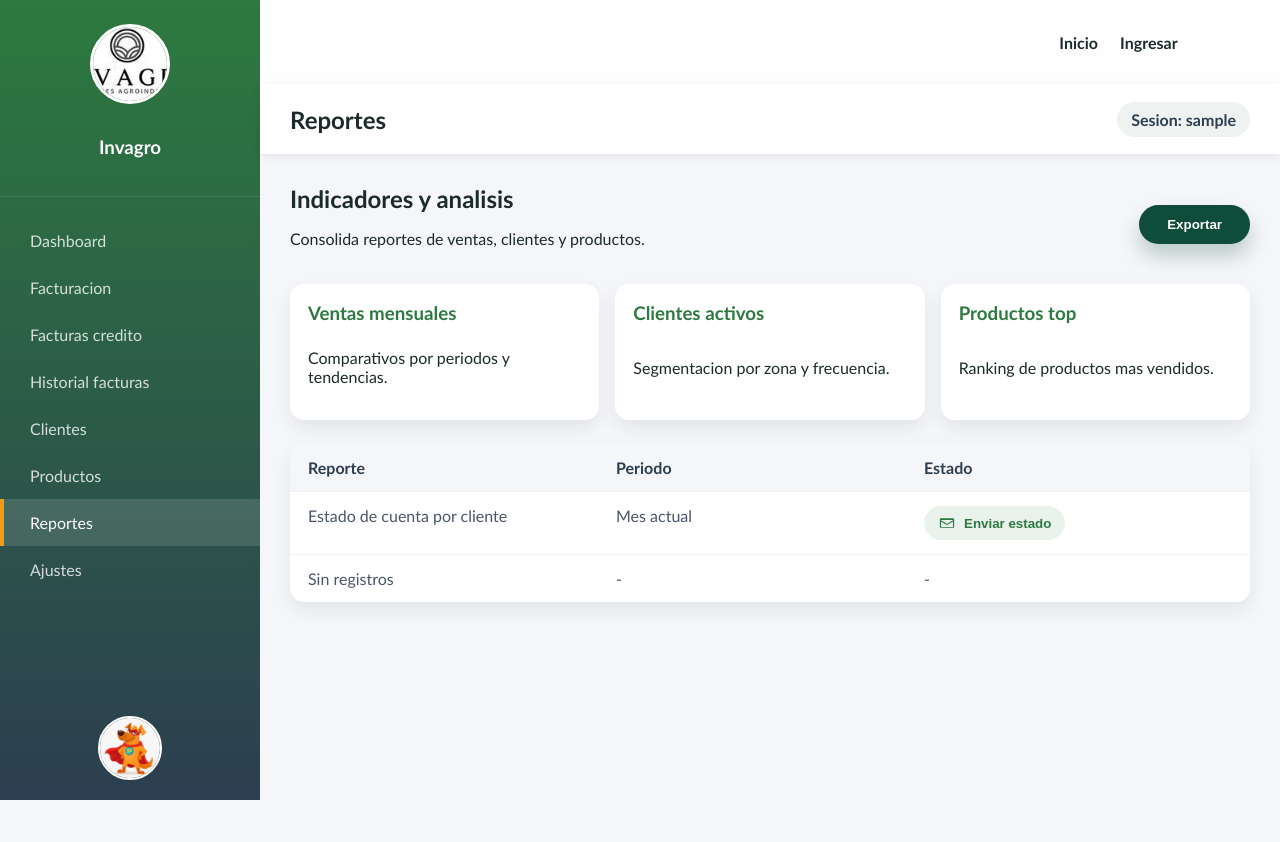
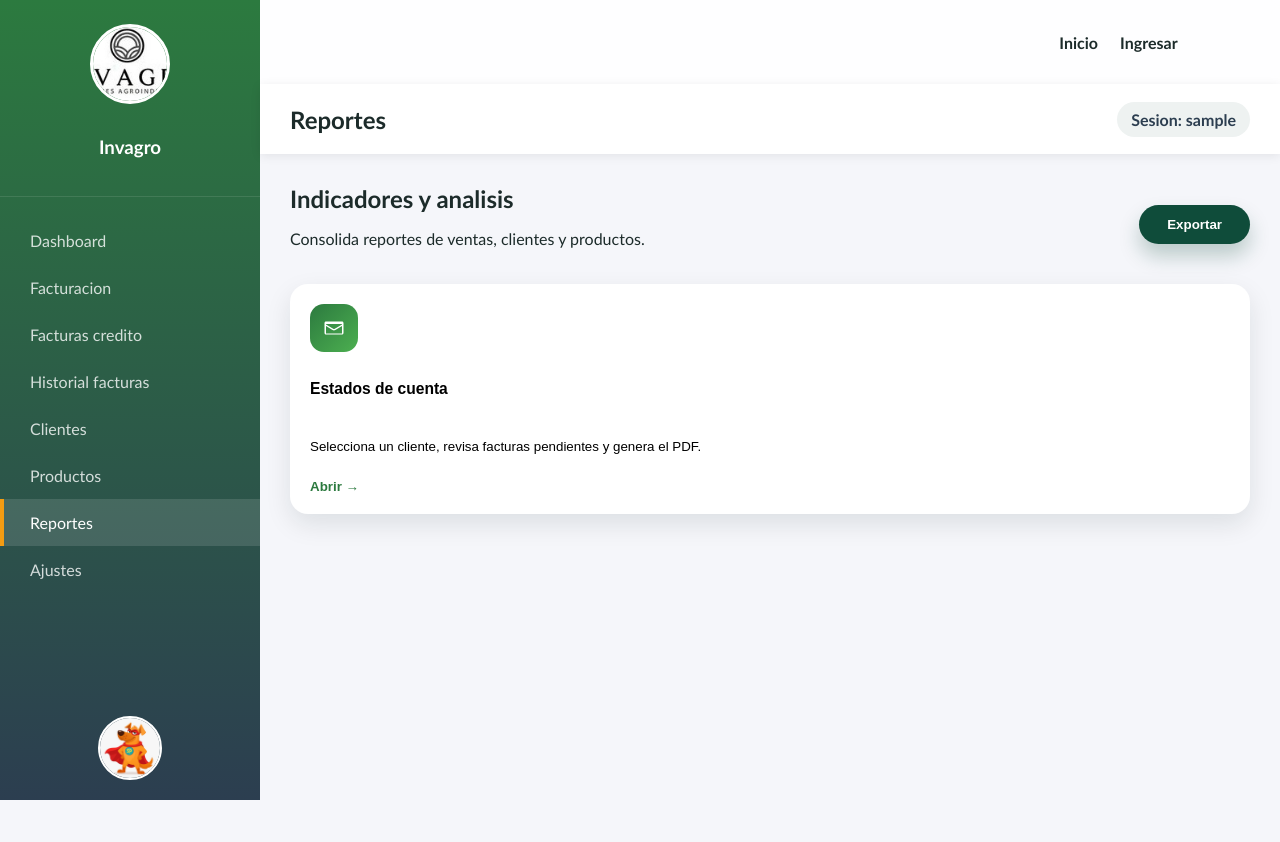
Before and after one commit to Luisfer8904/Sistema-de-facturacion-Invagro, a Flask app: page /reportes in a window 1280 px wide. Shown: the top 842 px of the page. Run offline with Flask 3, Linux system fonts and the light colour scheme; the visitor is signed in with stand-in values (Sample User, id 1); parts of the project's set-up code (start-up, migrations or seed data) failed here and were passed over.

Commit message:
Mejorar reportes con estados de cuenta

```diff
--- a/backend/app.py
+++ b/backend/app.py
@@ -579,7 +579,202 @@ def create_app():
         if not session.get("user"):
             return redirect(url_for("login"))
 
-        return render_template("reportes.html", user=session["user"])
+        try:
+            clientes_data = [
+                {
+                    "id": cliente.id,
+                    "nombre": cliente.nombre,
+                    "rtn": cliente.ruc_dni or "",
+                    "telefono": cliente.telefono or "",
+                }
+                for cliente in Cliente.query.order_by(Cliente.nombre.asc()).all()
+            ]
+            facturas_raw = (
+                FacturaContado.query.filter_by(estado="credito")
+                .order_by(FacturaContado.fecha.desc())
+                .all()
+            )
+            facturas_credito = []
+            for factura in facturas_raw:
+                total = Decimal(str(factura.total or 0))
+                abonado = Decimal(str(factura.pago or 0))
+                saldo = total - abonado
+                if saldo <= 0:
+                    continue
+                facturas_credito.append(
+                    {
+                        "id": factura.id,
+                        "numero_factura": factura.numero_factura,
+                        "cliente_id": factura.cliente_id,
+                        "fecha": factura.fecha.strftime("%d/%m/%Y")
+                        if factura.fecha
+                        else "-",
+                        "total": float(total),
+                        "abonado": float(abonado),
+                        "saldo": float(saldo),
+                    }
+                )
+        except SQLAlchemyError:
+            db.session.rollback()
+            clientes_data = []
+            facturas_credito = []
+
+        return render_template(
+            "reportes.html",
+            user=session["user"],
+            clientes=clientes_data,
+            facturas_credito=facturas_credito,
+        )
+
+    def create_account_statement_pdf(file_path, settings, cliente, facturas, total_saldo):
+        styles = getSampleStyleSheet()
+        doc = SimpleDocTemplate(
+            file_path,
+            pagesize=letter,
+            leftMargin=22,
+            rightMargin=22,
+            topMargin=22,
+            bottomMargin=22,
+        )
+        story = []
+        logo_path = os.path.join(app.static_folder, "assets", "logo.jpg")
+        logo_image = None
+        if os.path.exists(logo_path):
+            logo_image = Image(logo_path, width=60, height=60)
+
+        header_center = (
+            f"<b>{settings.nombre}</b><br/>"
+            f"{settings.direccion or ''}<br/>"
+            f"RTN: {settings.rtn or '-'} &nbsp;&nbsp; TEL: {settings.telefono or '-'}<br/>"
+            f"{settings.email or ''}"
+        )
+        header_right = f"<b>ESTADO DE CUENTA</b><br/>FECHA: {datetime.utcnow():%d/%m/%Y}"
+        header_table = Table(
+            [
+                [
+                    logo_image or "",
+                    Paragraph(header_center, styles["Normal"]),
+                    Paragraph(header_right, styles["Normal"]),
+                ]
+            ],
+            colWidths=[90, 300, 130],
+        )
+        header_table.setStyle(
+            TableStyle(
+                [
+                    ("VALIGN", (0, 0), (-1, -1), "TOP"),
+                    ("ALIGN", (2, 0), (2, 0), "RIGHT"),
+                    ("LINEBELOW", (0, 0), (-1, 0), 0.75, colors.black),
+                ]
+            )
+        )
+        story.append(header_table)
+        story.append(Spacer(1, 10))
+
+        cliente_line = (
+            f"<b>CLIENTE:</b> {cliente.nombre} &nbsp;&nbsp; "
+            f"<b>RTN:</b> {cliente.ruc_dni or '-'} &nbsp;&nbsp; "
+            f"<b>TEL:</b> {cliente.telefono or '-'}"
+        )
+        story.append(Paragraph(cliente_line, styles["Normal"]))
+        story.append(Spacer(1, 8))
+
+        table_data = [["FACTURA", "FECHA", "TOTAL", "ABONADO", "SALDO"]]
+        for factura in facturas:
+            table_data.append(
+                [
+                    factura["numero_factura"],
+                    factura["fecha"],
+                    f"L {factura['total']:.2f}",
+                    f"L {factura['abonado']:.2f}",
+                    f"L {factura['saldo']:.2f}",
+                ]
+            )
+        table = Table(table_data, colWidths=[120, 90, 90, 90, 90])
+        table.setStyle(
+            TableStyle(
+                [
+                    ("BOX", (0, 0), (-1, -1), 0.75, colors.black),
+                    ("LINEBELOW", (0, 0), (-1, 0), 0.6, colors.black),
+                    ("BACKGROUND", (0, 0), (-1, 0), colors.whitesmoke),
+                    ("ALIGN", (2, 1), (-1, -1), "RIGHT"),
+                    ("FONTNAME", (0, 0), (-1, 0), "Helvetica-Bold"),
+                    ("FONTSIZE", (0, 0), (-1, 0), 9),
+                    ("FONTSIZE", (0, 1), (-1, -1), 9),
+                ]
+            )
+        )
+        story.append(table)
+        story.append(Spacer(1, 10))
+
+        total_table = Table(
+            [["TOTAL PENDIENTE", f"L {total_saldo:.2f}"]],
+            colWidths=[150, 120],
+        )
+        total_table.setStyle(
+            TableStyle(
+                [
+                    ("ALIGN", (0, 0), (-1, -1), "RIGHT"),
+                    ("FONTNAME", (0, 0), (-1, -1), "Helvetica-Bold"),
+                    ("FONTSIZE", (0, 0), (-1, -1), 10),
+                ]
+            )
+        )
+        story.append(total_table)
+        doc.build(story)
+
+    @app.post("/reportes/estado-cuenta/pdf")
+    def reportes_estado_cuenta_pdf():
+        if not session.get("user"):
+            return jsonify({"error": "No autorizado"}), 401
+
+        data = request.get_json(silent=True) or {}
+        cliente_id = data.get("cliente_id")
+        if not cliente_id:
+            return jsonify({"error": "Cliente requerido"}), 400
+        try:
+            cliente_id = int(cliente_id)
+        except (TypeError, ValueError):
+            return jsonify({"error": "Cliente invalido"}), 400
+
+        cliente = Cliente.query.get(cliente_id)
+        if not cliente:
+            return jsonify({"error": "Cliente no encontrado"}), 404
+
+        facturas_raw = (
+            FacturaContado.query.filter_by(estado="credito", cliente_id=cliente_id)
+            .order_by(FacturaContado.fecha.asc())
+            .all()
+        )
+        facturas_credito = []
+        total_saldo = Decimal("0")
+        for factura in facturas_raw:
+            total = Decimal(str(factura.total or 0))
+            abonado = Decimal(str(factura.pago or 0))
+            saldo = total - abonado
+            if saldo <= 0:
+                continue
+            total_saldo += saldo
+            facturas_credito.append(
+                {
+                    "numero_factura": factura.numero_factura,
+                    "fecha": factura.fecha.strftime("%d/%m/%Y")
+                    if factura.fecha
+                    else "-",
+                    "total": float(total),
+                    "abonado": float(abonado),
+                    "saldo": float(saldo),
+                }
+            )
+        settings = get_business_settings()
+        safe_base = f"estado-cuenta-{cliente_id}-{datetime.utcnow():%Y%m%d%H%M%S}"
+        filename = build_invoice_pdf_filename(safe_base)
+        file_path = os.path.join(app.config["INVOICE_PDF_FOLDER"], filename)
+        create_account_statement_pdf(
+            file_path, settings, cliente, facturas_credito, total_saldo
+        )
+        pdf_url = url_for("static", filename=f"invoices/{filename}")
+        return jsonify({"pdf_url": pdf_url})
 
     @app.route("/ajustes", methods=["GET", "POST"])
     def ajustes():
--- a/backend/static/css/styles.css
+++ b/backend/static/css/styles.css
@@ -722,6 +722,56 @@ body {
   margin-bottom: 24px;
 }
 
+.report-tools {
+  display: grid;
+  grid-template-columns: repeat(auto-fit, minmax(220px, 1fr));
+  gap: 18px;
+  margin-bottom: 24px;
+}
+
+.tool-card {
+  text-align: left;
+  border: none;
+  border-radius: 18px;
+  padding: 20px;
+  background: #ffffff;
+  box-shadow: 0 10px 26px rgba(12, 32, 28, 0.1);
+  cursor: pointer;
+  display: grid;
+  gap: 12px;
+  transition: transform 0.2s ease, box-shadow 0.2s ease;
+}
+
+.tool-card:hover {
+  transform: translateY(-2px);
+  box-shadow: 0 14px 30px rgba(12, 32, 28, 0.14);
+}
+
+.tool-icon {
+  width: 48px;
+  height: 48px;
+  border-radius: 14px;
+  display: inline-flex;
+  align-items: center;
+  justify-content: center;
+  color: #ffffff;
+}
+
+.tool-icon svg {
+  width: 24px;
+  height: 24px;
+  fill: currentColor;
+}
+
+.tool-green {
+  background: linear-gradient(135deg, #2c7a3f, #4caf50);
+}
+
+.tool-action {
+  font-weight: 700;
+  color: #2c7a3f;
+}
+
 .module-table {
   background: #ffffff;
   border-radius: 14px;
--- a/backend/templates/reportes.html
+++ b/backend/templates/reportes.html
@@ -42,55 +42,19 @@
           <button class="primary-button">Exportar</button>
         </section>
 
-        <section class="module-grid">
-          <div class="module-card">
-            <h3>Ventas mensuales</h3>
-            <p>Comparativos por periodos y tendencias.</p>
-          </div>
-          <div class="module-card">
-            <h3>Clientes activos</h3>
-            <p>Segmentacion por zona y frecuencia.</p>
-          </div>
-          <div class="module-card">
-            <h3>Productos top</h3>
-            <p>Ranking de productos mas vendidos.</p>
-          </div>
-        </section>
-
-        <section class="module-table">
-          <div class="table-header">
-            <span>Reporte</span>
-            <span>Periodo</span>
-            <span>Estado</span>
-          </div>
-          <div class="table-row">
-            <span>Estado de cuenta por cliente</span>
-            <span>Mes actual</span>
-            <span class="table-actions">
-              <button
-                class="icon-action"
-                type="button"
-                data-account-open
-                data-client="Distribuidora San Miguel"
-                data-rtn="0801-1987-20458"
-                data-phone="50400000000"
-                data-total="245890.5"
-                data-overdue="4"
-              >
+        <section class="report-tools">
+          <button class="tool-card" type="button" data-account-open>
+            <div class="tool-icon tool-green">
               <svg viewBox="0 0 24 24" aria-hidden="true" focusable="false">
                 <path
                   d="M4 5.5h16c.83 0 1.5.67 1.5 1.5v10c0 .83-.67 1.5-1.5 1.5H4c-.83 0-1.5-.67-1.5-1.5V7c0-.83.67-1.5 1.5-1.5zm0 2.5v.45l7.2 4.32c.5.3 1.1.3 1.6 0L20 8.45V8H4zm16 9.5V10.1l-6.6 3.95c-.9.55-2 .55-2.9 0L4 10.1v7.4h16z"
                 />
               </svg>
-                Enviar estado
+            </div>
+            <h3>Estados de cuenta</h3>
+            <p>Selecciona un cliente, revisa facturas pendientes y genera el PDF.</p>
+            <span class="tool-action">Abrir →</span>
           </button>
-            </span>
-          </div>
-          <div class="table-row">
-            <span>Sin registros</span>
-            <span>-</span>
-            <span>-</span>
-          </div>
         </section>
       </main>
     </div>
@@ -109,47 +73,53 @@
         <div class="account-form">
           <label>
             <span>Cliente</span>
-            <input type="text" id="account-client" placeholder="Nombre del cliente" />
+            <select id="account-client-select">
+              <option value="">Selecciona un cliente</option>
+              {% for cliente in clientes %}
+                <option value="{{ cliente.id }}">{{ cliente.nombre }}</option>
+              {% endfor %}
+            </select>
           </label>
           <label>
             <span>RTN</span>
-            <input type="text" id="account-rtn" placeholder="RTN" />
+            <input type="text" id="account-rtn" placeholder="RTN" readonly />
           </label>
           <label>
             <span>Telefono WhatsApp</span>
             <input type="tel" id="account-phone" placeholder="Ej. 50499999999" />
           </label>
-          <label>
-            <span>Total adeudado (L)</span>
-            <input type="number" min="0" step="0.01" id="account-total" />
-          </label>
-          <label>
-            <span>Facturas vencidas</span>
-            <input type="number" min="0" step="1" id="account-overdue" />
-          </label>
+        </div>
+        <div class="account-invoice-table">
+          <div class="account-invoice-header">
+            <span>Factura</span>
+            <span>Fecha</span>
+            <span>Total</span>
+            <span>Saldo</span>
+          </div>
+          <div class="account-invoice-body" id="account-invoice-body">
+            <div class="account-invoice-row is-empty">
+              Selecciona un cliente para ver facturas pendientes.
+            </div>
+          </div>
         </div>
         <div class="account-summary">
           <div>
-            <span>Total adeudado</span>
+            <span>Total pendiente</span>
             <strong id="account-total-label">L 0.00</strong>
           </div>
           <div>
-            <span>Facturas vencidas</span>
-            <strong id="account-overdue-label">0</strong>
-          </div>
-          <div>
-            <span>Fecha de corte</span>
-            <strong id="account-date-label">-</strong>
+            <span>Facturas pendientes</span>
+            <strong id="account-count-label">0</strong>
           </div>
         </div>
         <p class="account-note">
-          Genera el PDF con el logo de Invagro y luego envialo por WhatsApp.
+          Genera el PDF y luego envialo por WhatsApp con el enlace.
         </p>
       </div>
       <div class="form-actions">
         <button class="secondary-button" type="button" data-account-close>Cancelar</button>
         <button class="primary-button" type="button" id="account-print">Generar PDF</button>
-        <button class="secondary-button" type="button" id="account-whatsapp">Enviar WhatsApp</button>
+        <button class="secondary-button" type="button" id="account-whatsapp">Enviar PDF</button>
       </div>
     </div>
   </div>
@@ -171,15 +141,28 @@
         <span>RTN</span>
         <strong id="pdf-rtn">-</strong>
       </div>
+      <div>
+        <span>Telefono</span>
+        <strong id="pdf-phone">-</strong>
+      </div>
+    </div>
+    <div class="account-pdf-table">
+      <div class="account-pdf-row account-pdf-header-row">
+        <span>Factura</span>
+        <span>Fecha</span>
+        <span>Total</span>
+        <span>Saldo</span>
+      </div>
+      <div class="account-pdf-body" id="account-pdf-body"></div>
     </div>
     <div class="account-pdf-summary">
       <div>
-        <span>Total adeudado</span>
+        <span>Total pendiente</span>
         <strong id="pdf-total">L 0.00</strong>
       </div>
       <div>
-        <span>Facturas vencidas</span>
-        <strong id="pdf-overdue">0</strong>
+        <span>Facturas pendientes</span>
+        <strong id="pdf-count">0</strong>
       </div>
     </div>
     <p class="account-pdf-note">
@@ -191,34 +174,44 @@
     const accountModal = document.getElementById("account-modal");
     const accountOpenButtons = document.querySelectorAll("[data-account-open]");
     const accountCloseButtons = document.querySelectorAll("[data-account-close]");
-    const accountClientInput = document.getElementById("account-client");
+    const accountClientSelect = document.getElementById("account-client-select");
     const accountRtnInput = document.getElementById("account-rtn");
     const accountPhoneInput = document.getElementById("account-phone");
-    const accountTotalInput = document.getElementById("account-total");
-    const accountOverdueInput = document.getElementById("account-overdue");
     const accountClientLabel = document.getElementById("account-client-label");
     const accountTotalLabel = document.getElementById("account-total-label");
-    const accountOverdueLabel = document.getElementById("account-overdue-label");
-    const accountDateLabel = document.getElementById("account-date-label");
+    const accountCountLabel = document.getElementById("account-count-label");
+    const accountInvoiceBody = document.getElementById("account-invoice-body");
     const accountPrintButton = document.getElementById("account-print");
     const accountWhatsappButton = document.getElementById("account-whatsapp");
     const pdfClient = document.getElementById("pdf-client");
     const pdfRtn = document.getElementById("pdf-rtn");
+    const pdfPhone = document.getElementById("pdf-phone");
     const pdfTotal = document.getElementById("pdf-total");
-    const pdfOverdue = document.getElementById("pdf-overdue");
+    const pdfCount = document.getElementById("pdf-count");
     const pdfDate = document.getElementById("pdf-date");
+    const accountPdfBody = document.getElementById("account-pdf-body");
+    const clientes = {{ clientes | tojson }};
+    const facturasCredito = {{ facturas_credito | tojson }};
+    let currentPdfUrl = "";
 
     const currencyFormatter = new Intl.NumberFormat("es-HN", {
       minimumFractionDigits: 2,
       maximumFractionDigits: 2,
     });
 
-    const updateAccountPreview = () => {
-      const client = accountClientInput.value.trim() || "-";
-      const rtn = accountRtnInput.value.trim() || "-";
-      const totalValue = parseFloat(accountTotalInput.value || "0");
-      const overdueValue = parseInt(accountOverdueInput.value || "0", 10);
-      const formattedTotal = `L ${currencyFormatter.format(totalValue)}`;
+    const formatCurrency = (value) => `L ${currencyFormatter.format(value || 0)}`;
+
+    const renderEmptyInvoices = (message) => {
+      accountInvoiceBody.innerHTML = "";
+      accountPdfBody.innerHTML = "";
+      const row = document.createElement("div");
+      row.className = "account-invoice-row is-empty";
+      row.textContent = message;
+      accountInvoiceBody.appendChild(row);
+    };
+
+    const updatePdfMeta = (client, totalSaldo, invoiceCount) => {
+      const formattedTotal = formatCurrency(totalSaldo);
       const today = new Date();
       const formattedDate = today.toLocaleDateString("es-HN", {
         day: "2-digit",
@@ -226,54 +219,132 @@
         year: "numeric",
       });
 
-      accountClientLabel.textContent = `Cliente: ${client}`;
-      accountTotalLabel.textContent = formattedTotal;
-      accountOverdueLabel.textContent = `${overdueValue}`;
-      accountDateLabel.textContent = formattedDate;
-
-      pdfClient.textContent = client;
-      pdfRtn.textContent = rtn;
+      pdfClient.textContent = client?.nombre || "-";
+      pdfRtn.textContent = client?.rtn || "-";
+      pdfPhone.textContent = client?.telefono || "-";
       pdfTotal.textContent = formattedTotal;
-      pdfOverdue.textContent = `${overdueValue}`;
+      pdfCount.textContent = `${invoiceCount}`;
       pdfDate.textContent = `Fecha: ${formattedDate}`;
     };
 
-    const openAccountModal = (button) => {
-      accountClientInput.value = button.dataset.client || "";
-      accountRtnInput.value = button.dataset.rtn || "";
-      accountPhoneInput.value = button.dataset.phone || "";
-      accountTotalInput.value = button.dataset.total || "";
-      accountOverdueInput.value = button.dataset.overdue || "";
-      updateAccountPreview();
+    const renderInvoicesForClient = (clientId) => {
+      const client = clientes.find((item) => String(item.id) === String(clientId));
+      accountRtnInput.value = client?.rtn || "";
+      accountPhoneInput.value = client?.telefono || "";
+      accountClientLabel.textContent = `Cliente: ${client?.nombre || "-"}`;
+      currentPdfUrl = "";
+
+      if (!clientId) {
+        accountTotalLabel.textContent = formatCurrency(0);
+        accountCountLabel.textContent = "0";
+        updatePdfMeta(null, 0, 0);
+        renderEmptyInvoices("Selecciona un cliente para ver facturas pendientes.");
+        return;
+      }
+
+      const invoices = facturasCredito.filter(
+        (factura) => String(factura.cliente_id) === String(clientId)
+      );
+      let totalSaldo = 0;
+      accountInvoiceBody.innerHTML = "";
+      accountPdfBody.innerHTML = "";
+
+      if (!invoices.length) {
+        accountTotalLabel.textContent = formatCurrency(0);
+        accountCountLabel.textContent = "0";
+        updatePdfMeta(client, 0, 0);
+        renderEmptyInvoices("No hay facturas pendientes para este cliente.");
+        return;
+      }
+
+      invoices.forEach((factura) => {
+        totalSaldo += factura.saldo || 0;
+        const row = document.createElement("div");
+        row.className = "account-invoice-row";
+        row.innerHTML = `
+          <span>${factura.numero_factura}</span>
+          <span>${factura.fecha}</span>
+          <span>${formatCurrency(factura.total)}</span>
+          <span>${formatCurrency(factura.saldo)}</span>
+        `;
+        accountInvoiceBody.appendChild(row);
+
+        const pdfRow = document.createElement("div");
+        pdfRow.className = "account-pdf-row";
+        pdfRow.innerHTML = `
+          <span>${factura.numero_factura}</span>
+          <span>${factura.fecha}</span>
+          <span>${formatCurrency(factura.total)}</span>
+          <span>${formatCurrency(factura.saldo)}</span>
+        `;
+        accountPdfBody.appendChild(pdfRow);
+      });
+
+      accountTotalLabel.textContent = formatCurrency(totalSaldo);
+      accountCountLabel.textContent = `${invoices.length}`;
+      updatePdfMeta(client, totalSaldo, invoices.length);
+    };
+
+    const openAccountModal = () => {
+      accountClientSelect.value = "";
+      renderInvoicesForClient("");
       accountModal.classList.add("open");
     };
 
     accountOpenButtons.forEach((button) => {
-      button.addEventListener("click", () => openAccountModal(button));
+      button.addEventListener("click", () => openAccountModal());
     });
 
     accountCloseButtons.forEach((button) => {
       button.addEventListener("click", () => accountModal.classList.remove("open"));
     });
 
-    [accountClientInput, accountRtnInput, accountTotalInput, accountOverdueInput].forEach((input) => {
-      input.addEventListener("input", updateAccountPreview);
+    accountClientSelect.addEventListener("change", (event) => {
+      renderInvoicesForClient(event.target.value);
     });
 
-    accountPrintButton.addEventListener("click", () => {
-      updateAccountPreview();
-      window.print();
+    accountPhoneInput.addEventListener("input", () => {
+      pdfPhone.textContent = accountPhoneInput.value.trim() || "-";
+    });
+
+    accountPrintButton.addEventListener("click", async () => {
+      const clientId = accountClientSelect.value;
+      if (!clientId) {
+        alert("Selecciona un cliente para generar el PDF.");
+        return;
+      }
+      try {
+        const response = await fetch("/reportes/estado-cuenta/pdf", {
+          method: "POST",
+          headers: { "Content-Type": "application/json" },
+          body: JSON.stringify({ cliente_id: clientId }),
+        });
+        if (!response.ok) {
+          throw new Error("No se pudo generar el PDF.");
+        }
+        const result = await response.json();
+        currentPdfUrl = result.pdf_url || "";
+        if (currentPdfUrl) {
+          window.open(currentPdfUrl, "_blank");
+        }
+      } catch (error) {
+        alert("No se pudo generar el PDF.");
+      }
     });
 
     accountWhatsappButton.addEventListener("click", () => {
-      updateAccountPreview();
       const phone = accountPhoneInput.value.replace(/\\D/g, "");
       if (!phone) {
         alert("Ingresa un telefono de WhatsApp para continuar.");
         return;
       }
+      if (!currentPdfUrl) {
+        alert("Primero genera el PDF para poder enviarlo.");
+        return;
+      }
+      const client = accountClientSelect.options[accountClientSelect.selectedIndex]?.text || "";
       const message = encodeURIComponent(
-        `Hola ${accountClientInput.value || ""}. Te comparto el estado de cuenta con saldo pendiente de ${accountTotalLabel.textContent}.`
+        `Hola ${client}. Te envio el estado de cuenta. PDF: ${currentPdfUrl}`
       );
       window.open(`https://wa.me/${phone}?text=${message}`, "_blank");
     });
```
Also changed, not shown: other parts of backend/static/css/styles.css (+70 -1 lines). Lines whose indentation alone changed are shown as unchanged.
